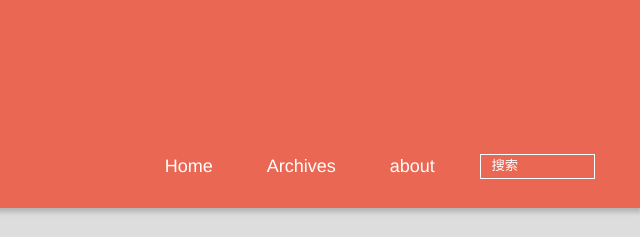
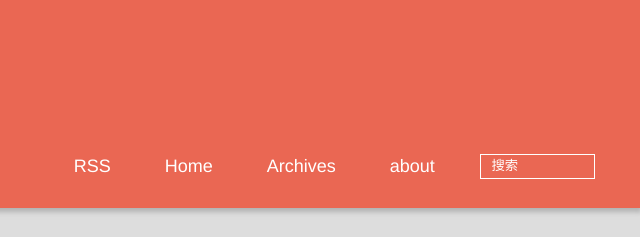
Before and after one commit to jingjingshi/jingjingshi.github.io, a plain HTML site: page 2017/02/15/hello-world/index.html in a window 1280 px wide. Shown: the top 237 px of the page, 640-1280 px from the left. Drawn offline with Linux system fonts and the light colour scheme; files whose address does not match are found by name.

Commit message:
Site updated: 2017-02-28 22:31:00

```diff
--- a/2017/02/15/hello-world/index.html
+++ b/2017/02/15/hello-world/index.html
@@ -42,6 +42,7 @@
 			</a></div>
 			<nav class="animated">
 				<ul>
+				<li> <a href="/atom.xml">RSS</a> </li>
 
 						<li><a href="/">Home</a></li>
 
```
Also changed, not shown: 2017/02/18/git与github/index.html (+1 -0 lines), archives/2017/02/index.html (+1 -0 lines), archives/2017/index.html (+1 -0 lines), archives/index.html (+1 -0 lines), index.html (+1 -0 lines).
